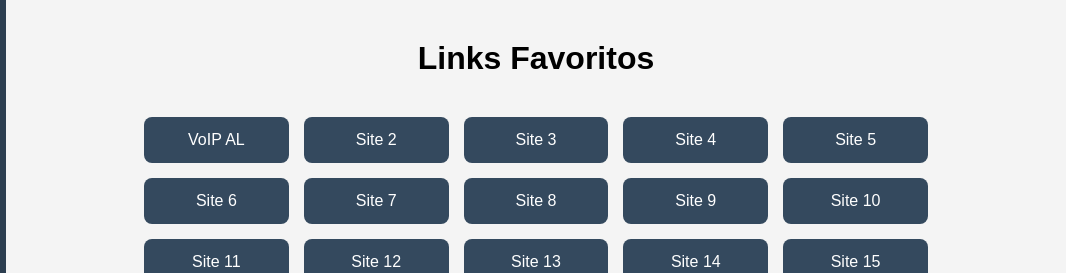
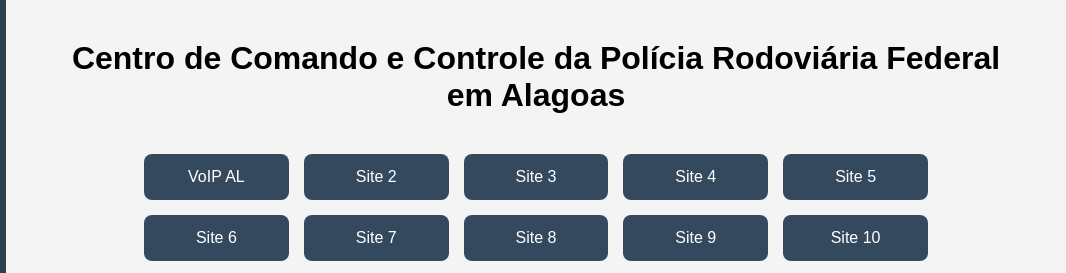
Before and after one commit to CedrimMCZ/C3R, a plain HTML site: page index.html in a window 1280 px wide. Shown: the top 273 px of the page, 214-1280 px from the left. Drawn offline with Linux system fonts and the light colour scheme.

Commit message:
título C3R

```diff
--- a/index.html
+++ b/index.html
@@ -21,7 +21,7 @@
   </aside>
 
   <main class="main-content">
-    <h1>Links Favoritos</h1>
+    <h1>Centro de Comando e Controle da Polícia Rodoviária Federal em Alagoas</h1>
 
     <div class="grid-container">
       <!-- 25 botões -->
```
